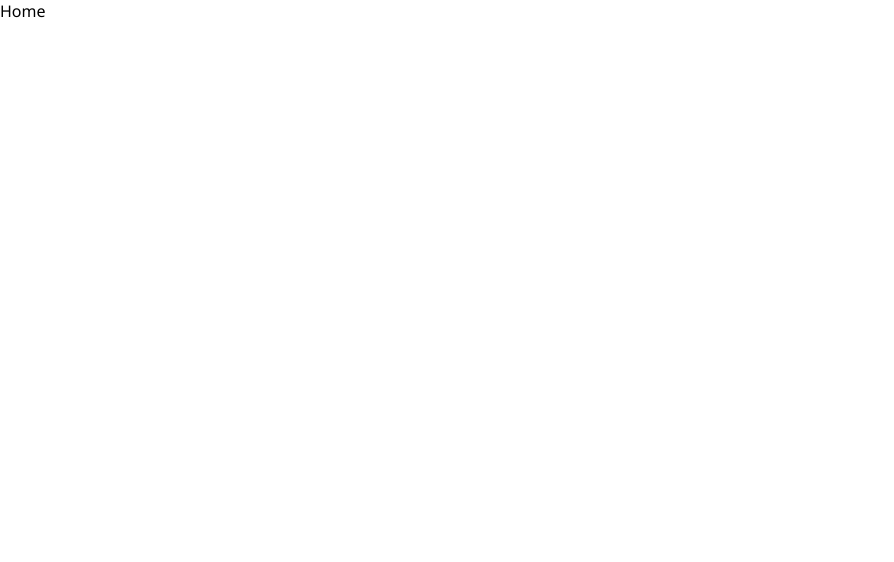
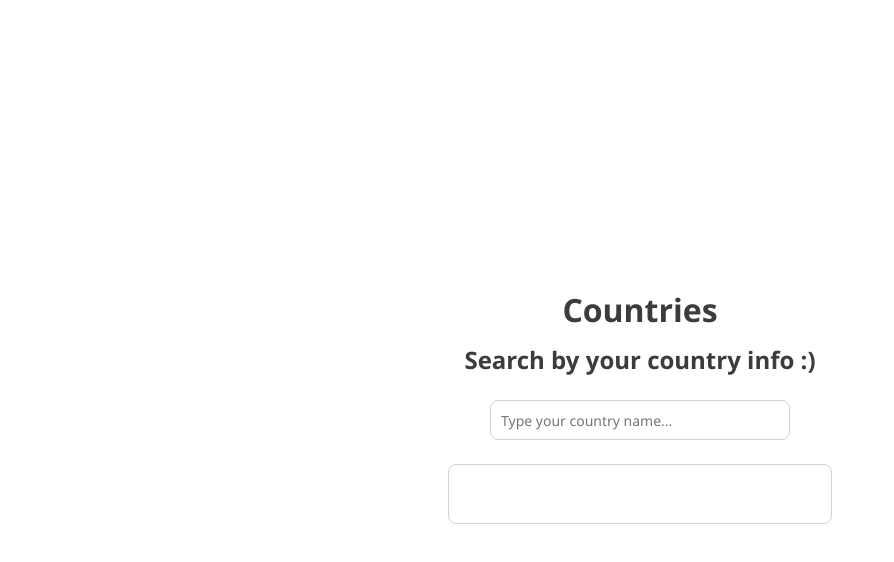
Before and after one commit to moacirdavidag/countries-info-frontend, a React (Vite) app: page / in a window 1280 px wide. Shown: the top 562 px of the page, without its empty margins (0-894 px from the left). Built offline with nearby package versions, Linux system fonts and the light colour scheme.

Commit message:
feat: Firsts configurations of Home page

```diff
--- a/package.json
+++ b/package.json
@@ -10,6 +10,7 @@
     "preview": "vite preview"
   },
   "dependencies": {
+    "axios": "^1.7.7",
     "react": "^18.3.1",
     "react-dom": "^18.3.1",
     "react-router-dom": "^6.28.0",
--- a/src/App.tsx
+++ b/src/App.tsx
@@ -1,5 +1,5 @@
 import { Route, Routes } from 'react-router-dom'
-import Home from './assets/pages/Home/Home'
+import Home from './pages/Home/Home'
 
 function App() {
 
--- a/src/assets/pages/Home/Home.tsx
+++ /dev/null
@@ -1,9 +0,0 @@
-import React from 'react'
-
-const Home = () => {
-  return (
-    <div>Home</div>
-  )
-}
-
-export default Home
--- a/src/index.css
+++ b/src/index.css
@@ -9,4 +9,15 @@ body {
   max-width: 100vw;
   height: auto;
   font-family: 'Segoe UI', sans-serif;
+  color: #3C3C3C;
 }
+
+h1, h2, h3, h4, h5, h6 {
+  margin-top: 12px;
+}
+
+input {
+  font-family: 'Segoe UI', sans-serif;
+  color: #3C3C3C;
+  font-size: 14px;
+}
--- /dev/null
+++ b/src/pages/Home/Home.tsx
@@ -0,0 +1,34 @@
+import React, { useState } from "react";
+import {
+  CountriesListWrapper,
+  HomeContainer,
+  SearchCountryInput,
+} from "./style";
+
+const Home = () => {
+  const [countries, setCountries] = useState([]);
+  const [countriesFiltered, setCountriesFiltered] = useState([]);
+  const [inputSearchValue, setInputSearchValue] = useState<string>("");
+
+  const handleChangeInputSearchValue = (value: string) => {
+    setInputSearchValue(value);
+  };
+
+  return (
+    <HomeContainer>
+      <h1>Countries</h1>
+      <h2>Search by your country info :)</h2>
+      <SearchCountryInput
+        placeholder="Type your country name..."
+        value={inputSearchValue}
+        onChange={(event) => {
+          const value = event.target.value;
+          handleChangeInputSearchValue(value);
+        }}
+      />
+      <CountriesListWrapper />
+    </HomeContainer>
+  );
+};
+
+export default Home;
--- /dev/null
+++ b/src/pages/Home/style.ts
@@ -0,0 +1,30 @@
+import styled from "styled-components";
+
+export const HomeContainer = styled.main`
+    width: 100%;
+    height: 100vh;
+    display: flex;
+    align-items: center;
+    justify-content: center;
+    flex-direction: column;
+`;
+
+export const SearchCountryInput = styled.input`
+    width: 300px;
+    height: 40px;
+    padding: 10px;
+    border-radius: 8px;
+    border: 1px solid #d3d3d3;
+    outline: none;
+    margin-top: 24px;
+`;
+
+export const CountriesListWrapper = styled.div`
+    width: 30%;
+    min-height: 60px;
+    border: 1px solid #d3d3d3;
+    border-radius: 8px;
+    margin-top: 24px;
+    padding: 8px;
+    overflow-y: scroll;
+`;
```
Also changed, not shown: 1 other file (tests, documents, lock files or other folders).
